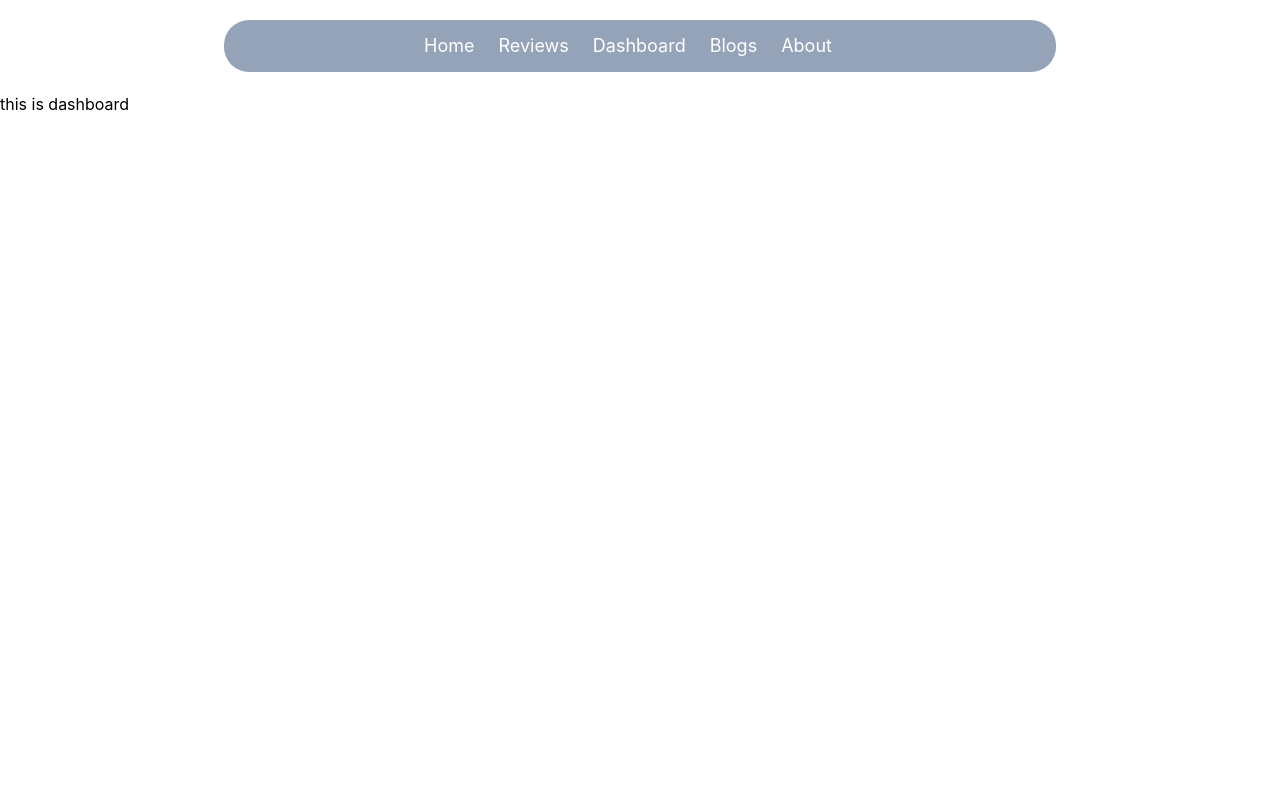
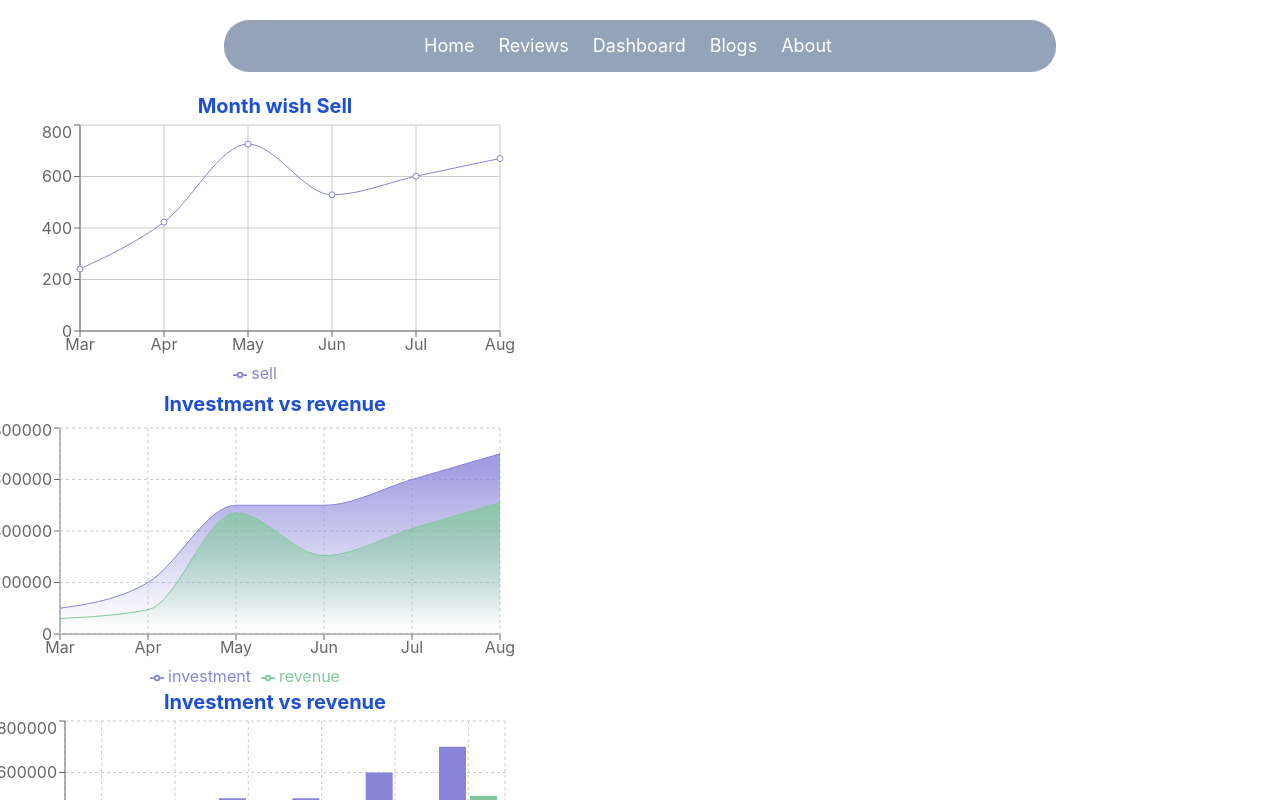
Before and after one commit to akilinjamam/assignment-9, a React (Create React App) app: page /dashboard in a window 1280 px wide. Shown: the top 800 px of the page. Built offline with nearby package versions, Linux system fonts and the light colour scheme.

Commit message:
recharts-installed-and-applied

```diff
--- a/package.json
+++ b/package.json
@@ -14,6 +14,7 @@
     "react-dom": "^18.0.0",
     "react-router-dom": "^6.3.0",
     "react-scripts": "5.0.0",
+    "recharts": "^2.1.9",
     "web-vitals": "^2.1.4"
   },
   "scripts": {
--- a/src/Component/AllReviews/AllReviews.js
+++ b/src/Component/AllReviews/AllReviews.js
@@ -5,6 +5,7 @@
 
 
 const AllReviews = ({ image, name, comment, ratings }) => {
+    const numberRatings = parseInt(ratings)
     return (
         <div>
             <div style={{ width: '450px', height: '600px' }} >
@@ -13,15 +14,15 @@
                     <p>Name: {name}</p>
                     <p title={comment}>Comments:  {comment.length > 60 ? comment.slice(0, 60) + '...' : comment}</p>
                     <p>Ratings: {ratings}</p>
-                    <h6>{ratings == 1 ? <span><FontAwesomeIcon className='rating-star' icon={faStar}></FontAwesomeIcon></span> : <span></span>}</h6>
+                    <h6>{numberRatings === 1 ? <span><FontAwesomeIcon className='rating-star' icon={faStar}></FontAwesomeIcon></span> : <span></span>}</h6>
 
-                    <h6>{ratings == 2 ? <span><FontAwesomeIcon className='rating-star' icon={faStar}></FontAwesomeIcon> <FontAwesomeIcon className='rating-star' icon={faStar}></FontAwesomeIcon></span> : <span></span>}</h6>
+                    <h6>{numberRatings === 2 ? <span><FontAwesomeIcon className='rating-star' icon={faStar}></FontAwesomeIcon> <FontAwesomeIcon className='rating-star' icon={faStar}></FontAwesomeIcon></span> : <span></span>}</h6>
 
-                    <h6>{ratings == 3 ? <span><FontAwesomeIcon className='rating-star' icon={faStar}></FontAwesomeIcon> <FontAwesomeIcon className='rating-star' icon={faStar}></FontAwesomeIcon> <FontAwesomeIcon className='rating-star' icon={faStar}></FontAwesomeIcon></span> : <span></span>}</h6>
+                    <h6>{numberRatings === 3 ? <span><FontAwesomeIcon className='rating-star' icon={faStar}></FontAwesomeIcon> <FontAwesomeIcon className='rating-star' icon={faStar}></FontAwesomeIcon> <FontAwesomeIcon className='rating-star' icon={faStar}></FontAwesomeIcon></span> : <span></span>}</h6>
 
-                    <h6>{ratings == 4 ? <span><FontAwesomeIcon className='rating-star' icon={faStar}></FontAwesomeIcon> <FontAwesomeIcon className='rating-star' icon={faStar}></FontAwesomeIcon> <FontAwesomeIcon className='rating-star' icon={faStar}></FontAwesomeIcon> <FontAwesomeIcon className='rating-star' icon={faStar}></FontAwesomeIcon></span> : <span></span>}</h6>
+                    <h6>{numberRatings === 4 ? <span><FontAwesomeIcon className='rating-star' icon={faStar}></FontAwesomeIcon> <FontAwesomeIcon className='rating-star' icon={faStar}></FontAwesomeIcon> <FontAwesomeIcon className='rating-star' icon={faStar}></FontAwesomeIcon> <FontAwesomeIcon className='rating-star' icon={faStar}></FontAwesomeIcon></span> : <span></span>}</h6>
 
-                    <h6>{ratings == 5 ? <span><FontAwesomeIcon className='rating-star' icon={faStar}></FontAwesomeIcon><FontAwesomeIcon className='rating-star' icon={faStar}></FontAwesomeIcon><FontAwesomeIcon className='rating-star' icon={faStar}></FontAwesomeIcon><FontAwesomeIcon className='rating-star' icon={faStar}></FontAwesomeIcon><FontAwesomeIcon className='rating-star' icon={faStar}></FontAwesomeIcon></span> : <span></span>}</h6>
+                    <h6>{numberRatings === 5 ? <span><FontAwesomeIcon className='rating-star' icon={faStar}></FontAwesomeIcon><FontAwesomeIcon className='rating-star' icon={faStar}></FontAwesomeIcon><FontAwesomeIcon className='rating-star' icon={faStar}></FontAwesomeIcon><FontAwesomeIcon className='rating-star' icon={faStar}></FontAwesomeIcon><FontAwesomeIcon className='rating-star' icon={faStar}></FontAwesomeIcon></span> : <span></span>}</h6>
                 </div>
             </div>
         </div>
--- a/src/Component/Dashboard/Dashboard.js
+++ b/src/Component/Dashboard/Dashboard.js
@@ -1,10 +1,114 @@
 import React from 'react';
+import { Area, AreaChart, Bar, BarChart, CartesianGrid, Legend, Line, LineChart, Pie, PieChart, Tooltip, XAxis, YAxis } from 'recharts';
+
 
 const Dashboard = () => {
+
+    const data = [
+        {
+            "month": "Mar",
+            "investment": 100000,
+            "sell": 241,
+            "revenue": 60401
+        },
+        {
+            "month": "Apr",
+            "investment": 200000,
+            "sell": 423,
+            "revenue": 94500
+        },
+        {
+            "month": "May",
+            "investment": 500000,
+            "sell": 726,
+            "revenue": 470100
+        },
+        {
+            "month": "Jun",
+            "investment": 500000,
+            "sell": 529,
+            "revenue": 304050
+        },
+        {
+            "month": "Jul",
+            "investment": 600000,
+            "sell": 601,
+            "revenue": 409000
+        },
+        {
+            "month": "Aug",
+            "investment": 700000,
+            "sell": 670,
+            "revenue": 510000
+        }
+    ]
+
     return (
         <div>
-            <h2>this is dashboard</h2>
-        </div>
+            <div style={{ width: '550px' }} >
+                <h3 className='text-center font-bold text-blue-700 text-xl'>Month wish Sell</h3>
+                <LineChart width={530} height={270} data={data}
+                    margin={{ top: 5, right: 30, left: 20, bottom: 5 }}>
+                    <CartesianGrid />
+                    <XAxis dataKey="month" />
+                    <YAxis />
+                    <Tooltip />
+                    <Legend />
+                    <Line type="monotone" dataKey="sell" stroke="#8884d8" />
+
+                </LineChart>
+            </div>
+
+            <div style={{ width: '550px' }}>
+                <h3 className='text-center font-bold text-blue-700 text-xl'>Investment vs revenue</h3>
+                <AreaChart width={530} height={270} data={data}
+                    margin={{ top: 10, right: 30, left: 0, bottom: 0 }}>
+                    <defs>
+                        <linearGradient id="colorUv" x1="0" y1="0" x2="0" y2="1">
+                            <stop offset="5%" stopColor="#8884d8" stopOpacity={0.8} />
+                            <stop offset="95%" stopColor="#8884d8" stopOpacity={0} />
+                        </linearGradient>
+                        <linearGradient id="colorPv" x1="0" y1="0" x2="0" y2="1">
+                            <stop offset="5%" stopColor="#82ca9d" stopOpacity={0.8} />
+                            <stop offset="95%" stopColor="#82ca9d" stopOpacity={0} />
+                        </linearGradient>
+                    </defs>
+                    <XAxis dataKey="month" />
+                    <YAxis />
+                    <CartesianGrid strokeDasharray="3 3" />
+                    <Tooltip />
+                    <Legend />
+                    <Area type="monotone" dataKey="investment" stroke="#8884d8" fillOpacity={1} fill="url(#colorUv)" />
+                    <Area type="monotone" dataKey="revenue" stroke="#82ca9d" fillOpacity={1} fill="url(#colorPv)" />
+                </AreaChart>
+            </div>
+
+            <div style={{ width: '550px' }} >
+                <h3 className='text-center font-bold text-blue-700 text-xl'>Investment vs revenue</h3>
+
+                <BarChart width={510} height={270} data={data}>
+                    <CartesianGrid strokeDasharray="3 3" />
+                    <XAxis dataKey="month" />
+                    <YAxis />
+                    <Tooltip />
+                    <Legend />
+                    <Bar dataKey="investment" fill="#8884d8" />
+                    <Bar dataKey="revenue" fill="#82ca9d" />
+                </BarChart>
+            </div>
+
+            <div style={{ width: '550px' }}>
+                <h3 className='text-center font-bold text-blue-700 text-xl'>Investment vs revenue</h3>
+                <br />
+                <PieChart width={530} height={270}>
+                    <Pie data={data} dataKey="investment" nameKey="month" cx="50%" cy="50%" outerRadius={50} fill="#8884d8" />
+                    <Pie data={data} dataKey="revenue" nameKey="month" cx="50%" cy="50%" innerRadius={60} outerRadius={80} fill="#82ca9d" label />
+                    <Tooltip />
+                    <Legend />
+                </PieChart>
+            </div>
+
+        </div >
     );
 };
 
--- a/src/hooks/theReviews.js
+++ b/src/hooks/theReviews.js
@@ -14,4 +14,7 @@
     return [reviews, setReviews]
 }
 
+
+
+
 export default useReviews
--- /dev/null
+++ b/src/hooks/useDashData.js
@@ -0,0 +1,21 @@
+import { useEffect, useState } from "react";
+
+
+const useDashData = () => {
+
+    const [data, setData] = useState([]);
+    console.log(data)
+    useEffect(() => {
+        fetch('data.json')
+            .then(res => res.json())
+            .then(data => setData(data))
+
+    }, []);
+
+    return [data, setData]
+}
+
+
+
+
+export default useDashData
```
Also changed, not shown: public/data.json (added, +38 -0 lines), 1 other file (tests, documents, lock files or other folders).
